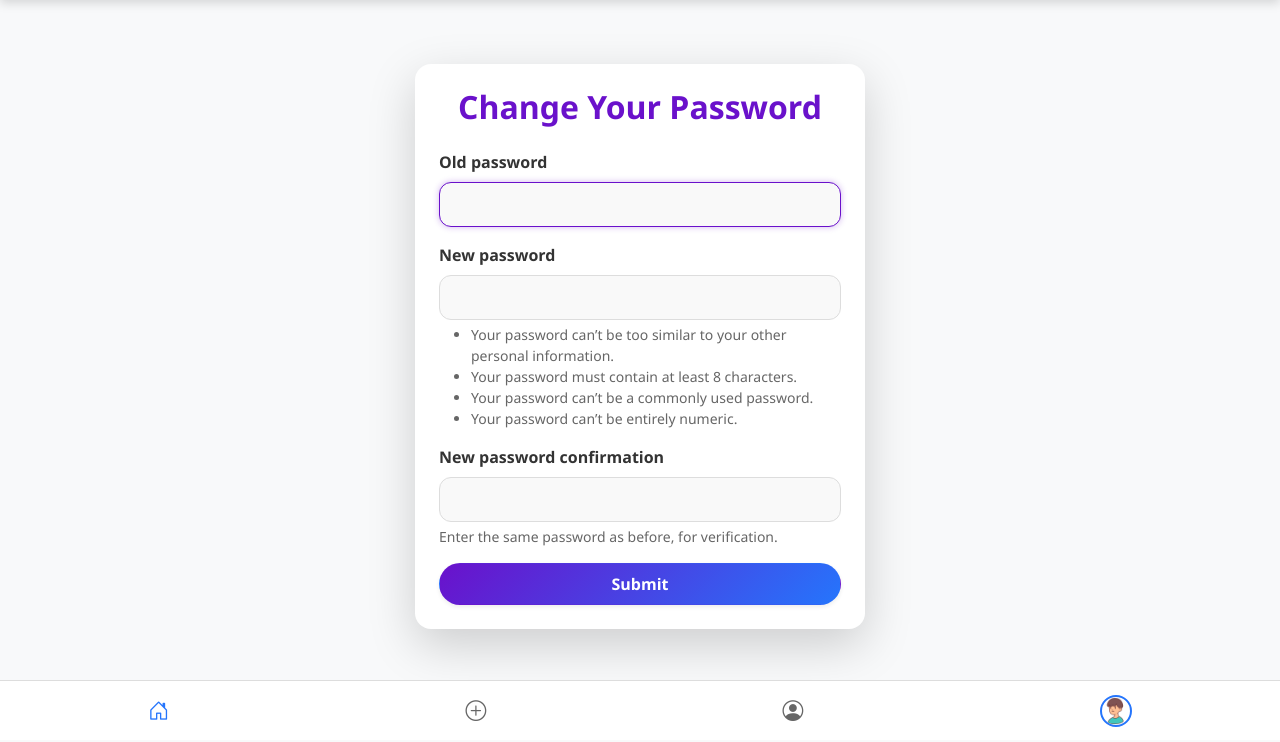
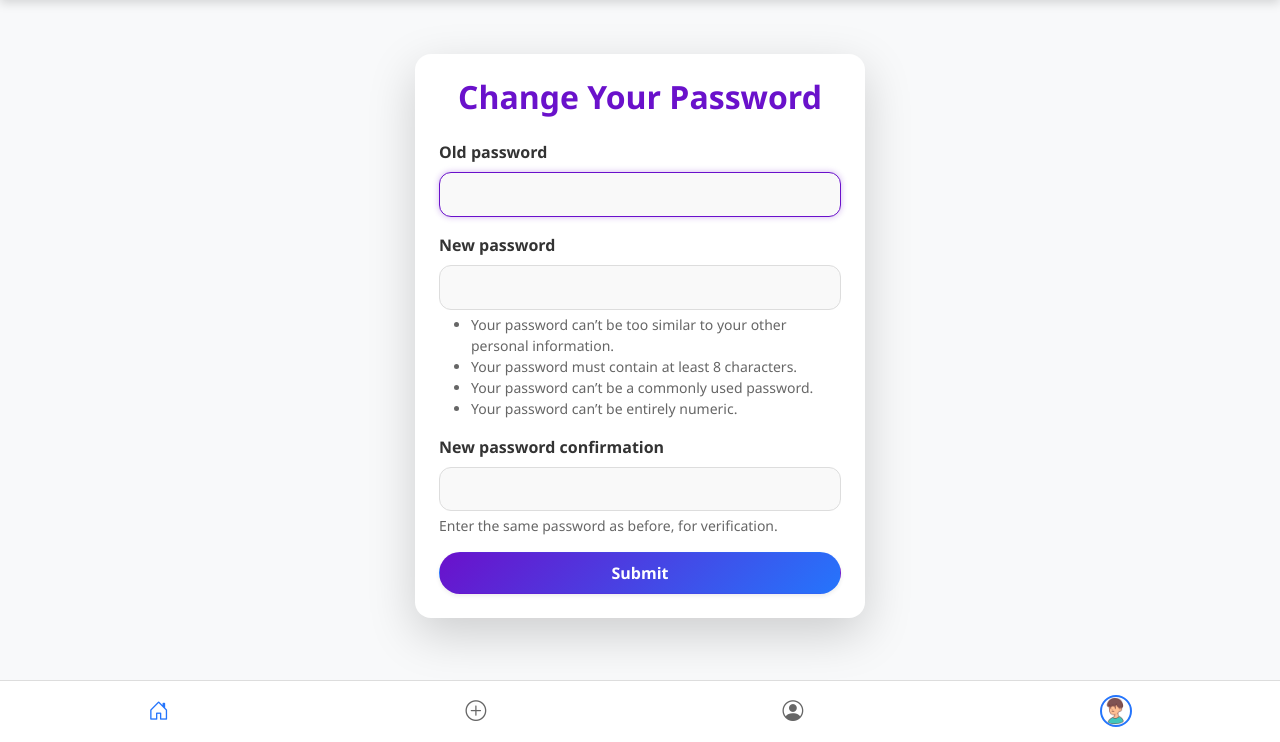
Before and after one commit to Sourabh2517x/Vibely, a Django app: page /users/password_change in a window 1280 px wide. Shown: the part 60-802 px from the top of the page. Run offline with Django 5.2, Linux system fonts and the light colour scheme; a user stored in the database is signed in; data comes from the database, SQL or seed files in the repository; both versions use the stored data as it was after the commit.

Commit message:
Update PasswordChange.html

```diff
--- a/mysite/users/templates/users/password_change.html
+++ b/mysite/users/templates/users/password_change.html
@@ -107,7 +107,7 @@
     }
 </style>
 
-<div class="container d-flex justify-content-center align-items-center py-5" style="min-height: 80vh;">
+<div class="container d-flex justify-content-center align-items-center py-4" style="min-height: 80vh;">
     <div class="card shadow-lg border-0 rounded-4 p-4 create-post-card" style="max-width: 450px; width: 100%;">
 
         <!-- Title -->
```
Also changed, not shown: mysite/db.sqlite3.
